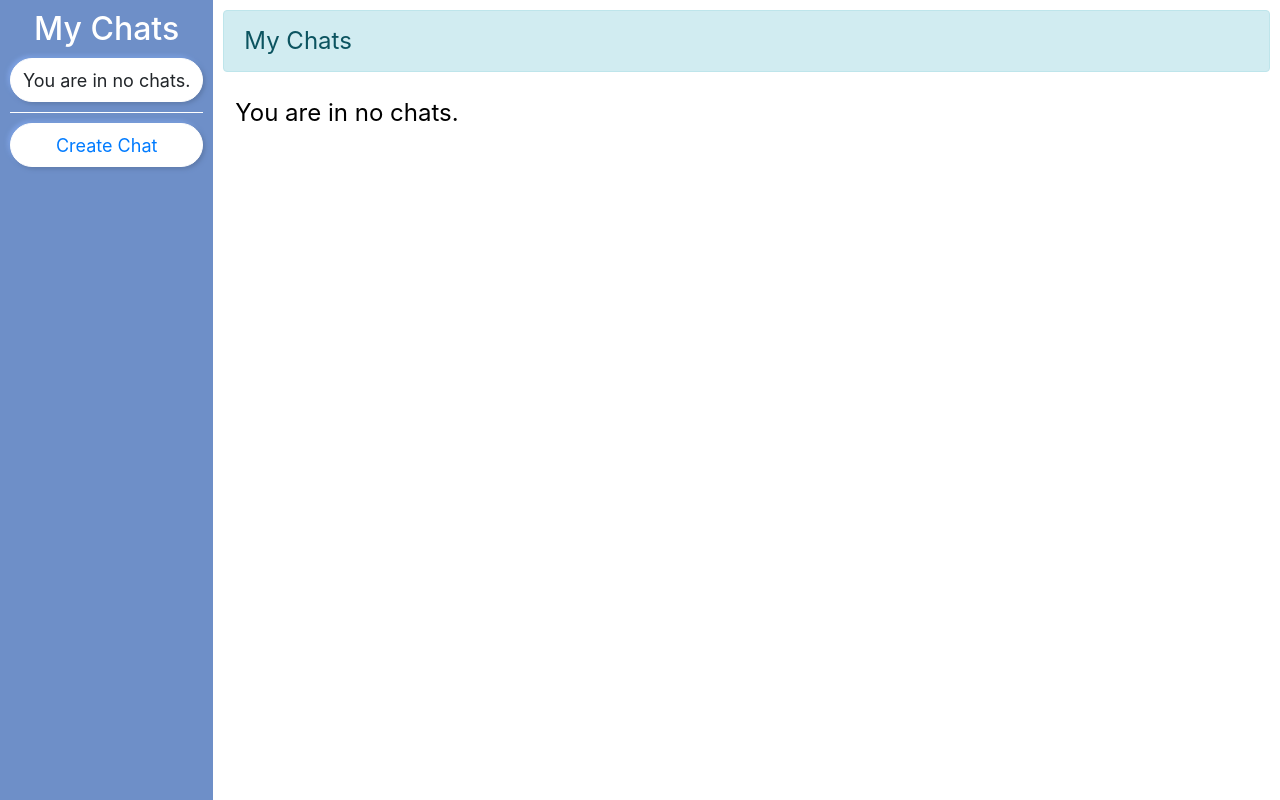
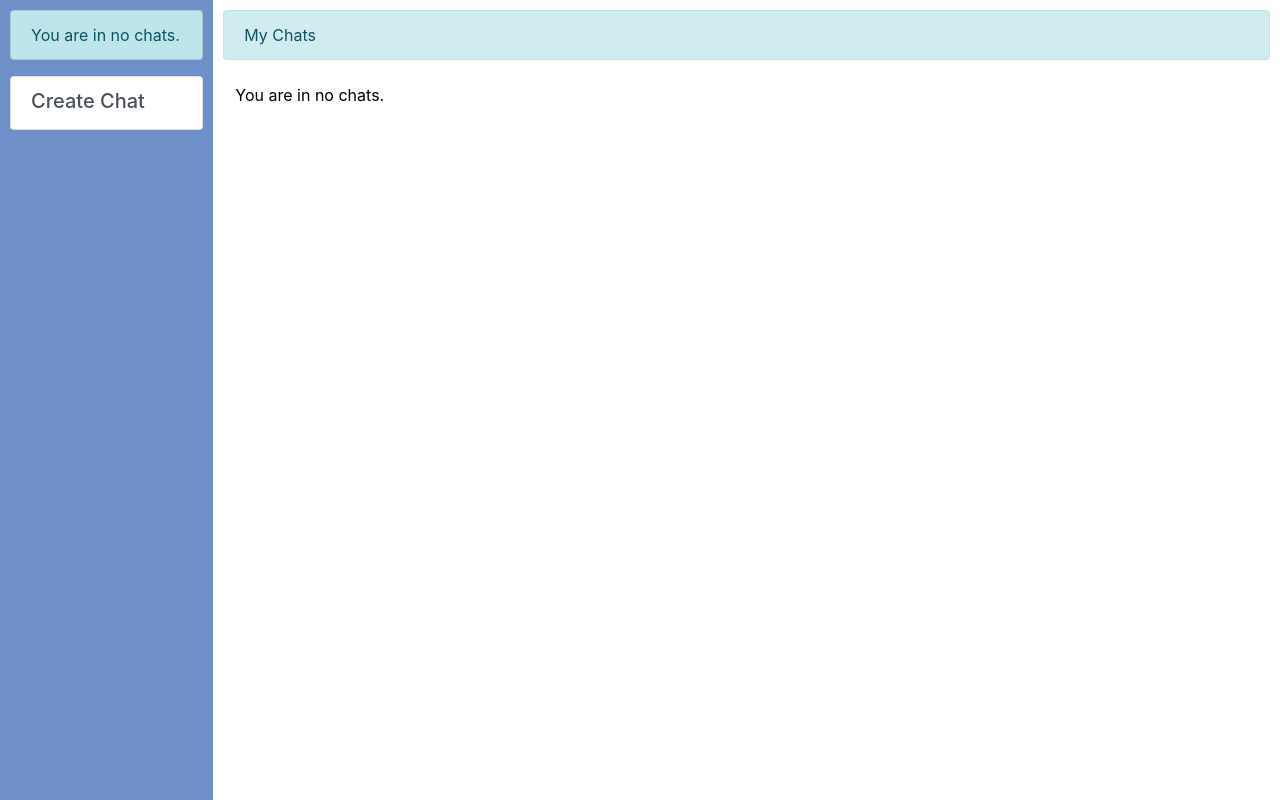
Before and after one commit to JoeJ1/WAD2_Group_Project, a Django app: page /chat/ in a window 1280 px wide. Shown: the part 76-876 px from the top of the page. Run offline with Django 3.2, Linux system fonts and the light colour scheme; the visitor is signed in with stand-in values (Sample User, id 1); data that the repository does not hold is empty; some libraries are stand-ins or nearby versions.

Commit message:
Made side navbar use bootstrap

```diff
--- a/chat/templatetags/chat_template_tags.py
+++ b/chat/templatetags/chat_template_tags.py
@@ -4,7 +4,7 @@ from chat.models import Chat
 register = template.Library()
 
 @register.inclusion_tag('chat/all_chats.html')
-def get_chat_list(request, current_chat=None):
+def get_chat_list(request, chat_name=None):
     context_dict = {}
     try:
         chat_list = []
@@ -16,7 +16,7 @@ def get_chat_list(request, current_chat=None):
                     chat_list.append(chat)
                     break
         context_dict['chats'] = chat_list
-        context_dict['current_chat'] = current_chat
+        context_dict['chat_name'] = chat_name
     except:
         context_dict['chats'] = None
     return context_dict
--- a/static/styles/base.css
+++ b/static/styles/base.css
@@ -43,7 +43,7 @@
     background-color: #6e8fc8;
     height:100vh;
     padding:10px;
-    font-size:x-large;
+    /*font-size:x-large;*/
 }
 
 .content-col{
--- a/templates/chat/all_chats.html
+++ b/templates/chat/all_chats.html
@@ -1,15 +1,18 @@
-<!DOCTYPE>
-
+<!DOCTYPE html>
 {% if chats %}
     {% for chat in chats %}
-        {% if chat == current_chat %}
-            <strong>
-                <a href="{% url 'chat:chatroom' chat.slug %}"><li class = "urlbuttons">{{ chat.name }}</li></a>
-            </strong>
+        {% if chat.name == chat_name %}
+            <a href="{% url 'chat:chatroom' chat.slug%}" class="list-group-item list-group-item-action active">
         {% else %}
-            <a href="{% url 'chat:chatroom' chat.slug %}"><li class = "urlbuttons">{{ chat.name }}</li></a>
+            <a href="{% url 'chat:chatroom' chat.slug%}" class="list-group-item list-group-item-action">
         {% endif %}
+
+                <div class="d-flex w-100 justify-content-between">
+                    <h5 class="mb-1">{{chat.name}}</h5>
+                </div>
+                <small class="fw-lighter fs-6">{{chat.description}}</small>
+            </a>
     {% endfor %}
 {% else %}
-    <li class = "urlbuttons">You are in no chats.</li>
+    <li class="list-group-item list-group-item-info">You are in no chats.</li>
 {% endif %}
--- a/templates/chat/chat.html
+++ b/templates/chat/chat.html
@@ -49,5 +49,8 @@
             </div>
         </div>
     </div>
+    <script>
+
+    </script>
 </body>
 {% endblock %}
--- a/templates/chat/chattemplates.html
+++ b/templates/chat/chattemplates.html
@@ -39,19 +39,20 @@
           <main>
             <div class="container-fluid">
                 <div class="row row-tall h-100" style = "background-image: url('static/images/no_words_logo.png')">
-                    <div class="col-md-2 my-col chat-col mh-100">
-                        <h2 class="text-center" style="color:white;">
-                            My Chats
-                        </h2>
-                        <ul style = "list-style-type: none; margin:0;padding:0;">
+                    <div class="col-md-2 my-col chat-col">
+                        <div class="list-group">
+                            {% get_chat_list request chat_name %}
+                        </div>
+                        <div class="list-group mt-3">
+                            <a href="{% url 'chat:create' %}" class="list-group-item list-group-item-action">
+                                <div class="d-flex w-100 justify-content-between">
+                                    <h5 class="mb-1">Create Chat</h5>
+                                </div>
+                            </a>
+                        </div>
 
-                            {% get_chat_list request current_chat %}
-
-                            <span class="line"></span>
-                            <a href="{% url 'chat:create' %}"><li class = "urlbuttons">Create Chat</li></a>
-                          </ul>
                     </div>
-                    <div class="col-md-10 my-col content-col mh-100">
+                    <div class="col-md-10 my-col content-col">
                         <div class="alert alert-info" role="alert">
                             {% block content_title %}
                             {% endblock %}
```
